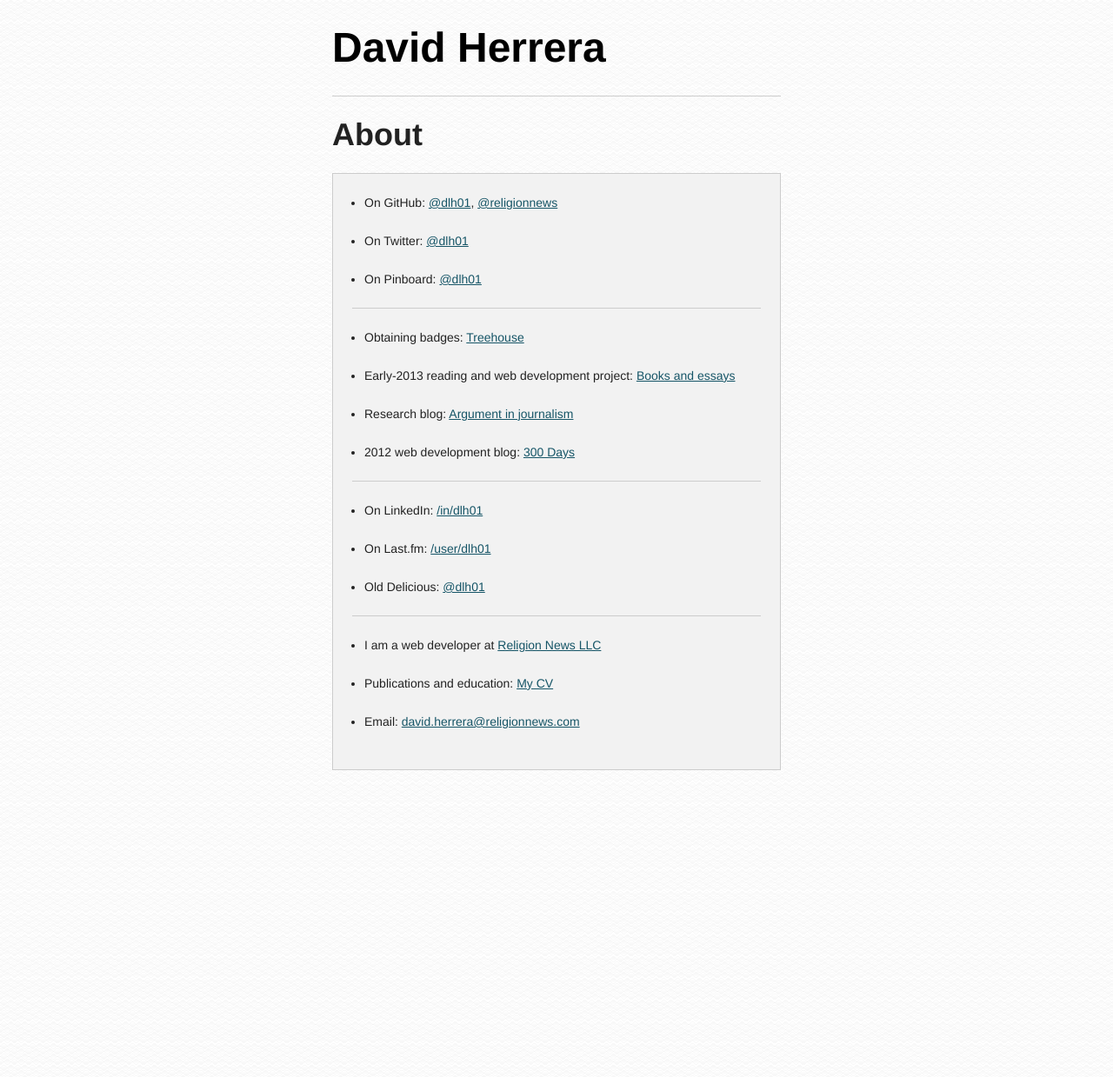
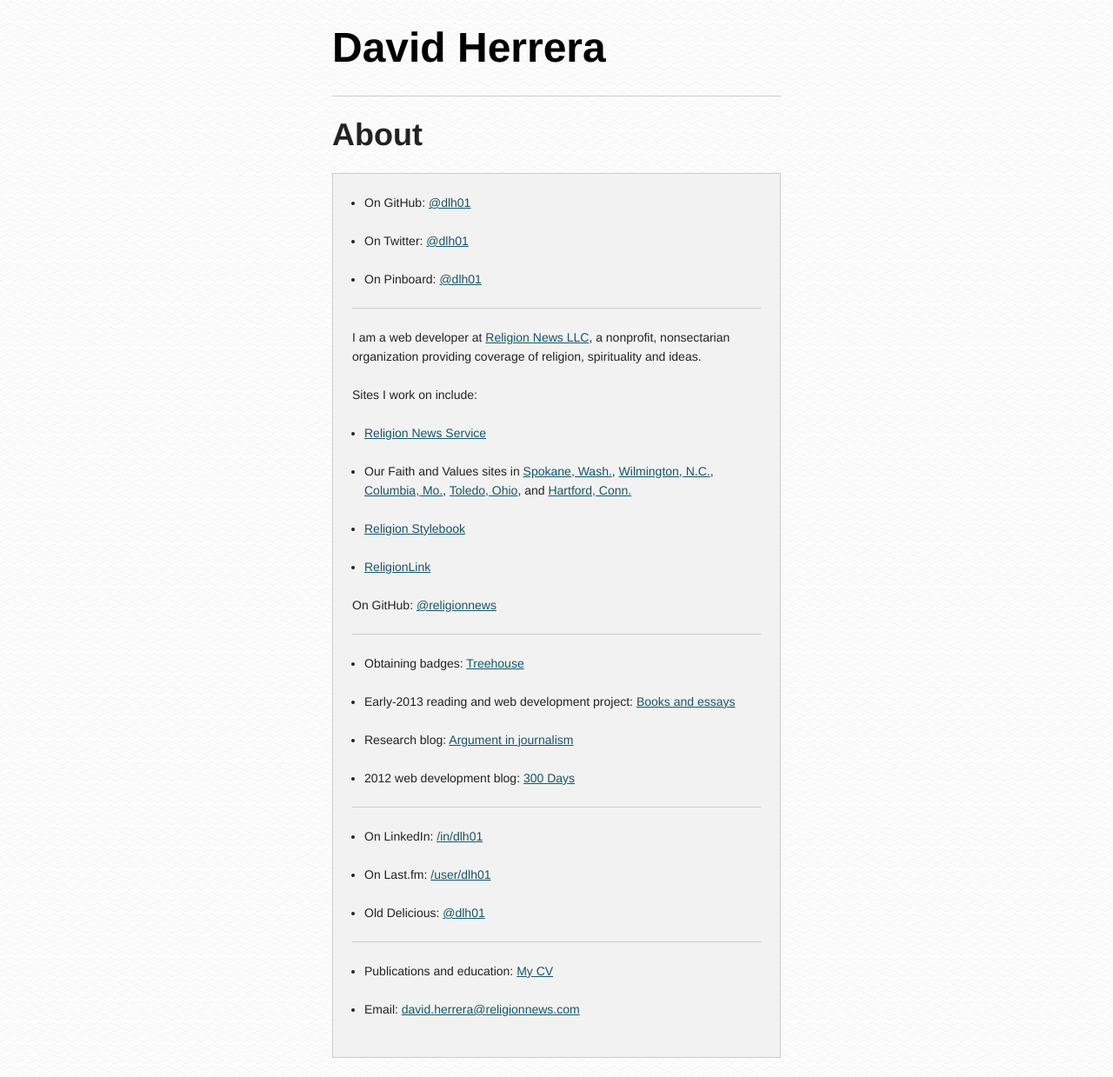
Before and after one commit to dlh01/dlh01.github.io, a Jekyll site: the page built from index.html, in a window 1280 px wide. Shown: the whole page at 87% size. Built offline with Jekyll 4.4.1, drawn with Linux system fonts in a browser that asks for light colours; Markdown is read by kramdown in place of the engine named in the settings; before the commit the page ends 908 px from its top, so only the background shows below that.

Commit message:
Rewrite work section

```diff
--- a/index.html
+++ b/index.html
@@ -5,10 +5,23 @@
 
 <section class="block-sections__section">
     <ul>
-        <li>On GitHub: <a href="https://github.com/dlh01">@dlh01</a>, <a href="https://github.com/religionnews">@religionnews</a></li>
+        <li>On GitHub: <a href="https://github.com/dlh01">@dlh01</a></li>
         <li>On Twitter: <a href="http://twitter.com/dlh01">@dlh01</a></li>
         <li>On Pinboard: <a href="https://pinboard.in/u:dlh01/">@dlh01</a></li>
     </ul>
+</section>
+
+<section class="block-sections__section">
+    <p>I am a web developer at <a href="http://religionnewsllc.com">Religion News LLC</a>, a nonprofit, nonsectarian organization providing coverage of religion, spirituality and ideas.</p>
+    <p>Sites I work on include:
+        <ul>
+            <li><a href="http://religionnews.com">Religion News Service</a></li>
+            <li>Our Faith and Values sites in <a href="http://spokanefavs.com">Spokane, Wash.</a>, <a href="http://wilmingtonfavs.com">Wilmington, N.C.</a>, <a href="http://columbiafavs.com">Columbia, Mo.</a>, <a href="http://toledofavs.com">Toledo, Ohio</a>, and <a href="http://hartfordfavs.com">Hartford, Conn.</a></li>
+            <li><a href="http://religionstylebook.com">Religion Stylebook</a></li>
+            <li><a href="http://religionlink.com">ReligionLink</a></li>
+        </ul>
+    </p>
+    <p>On GitHub: <a href="http://github.com/religionnews">@religionnews</a></p>
 </section>
 
 <section class="block-sections__section">
```
Also changed, not shown: other parts of index.html (+0 -1 lines).
